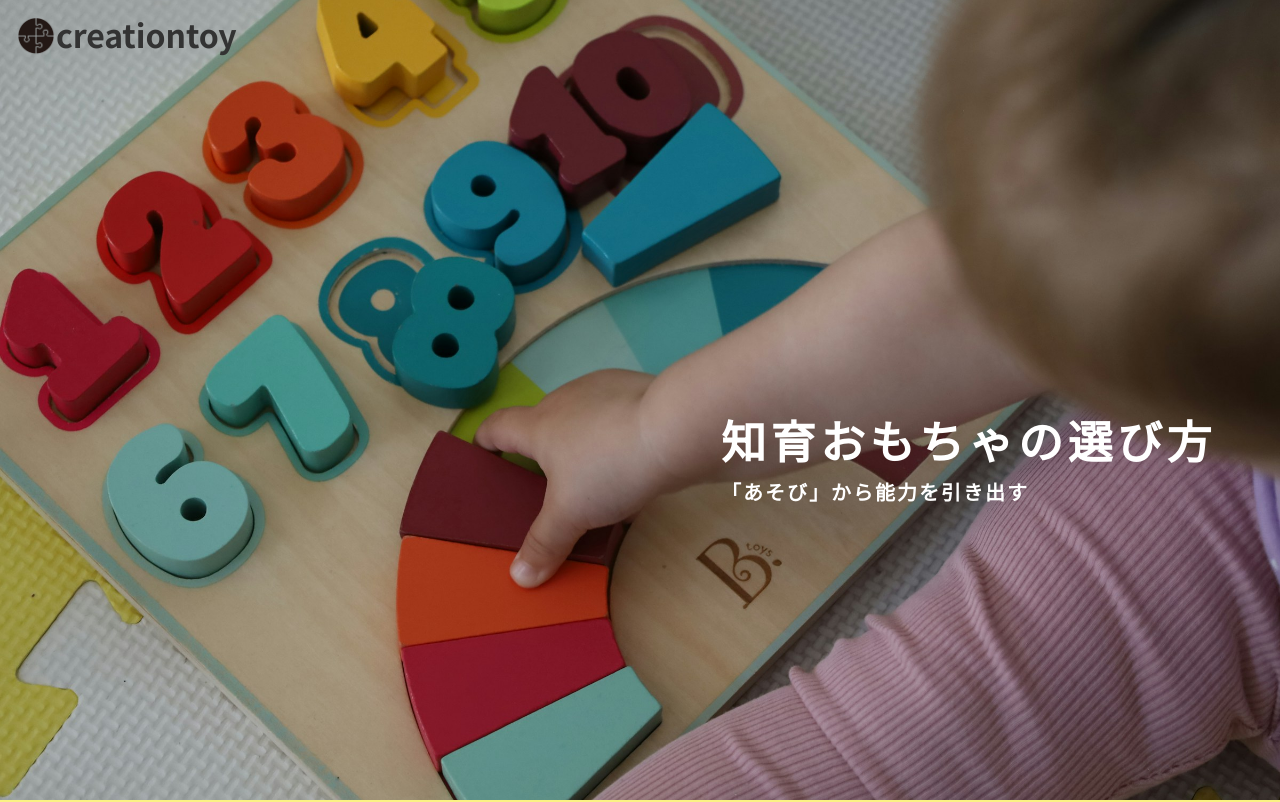
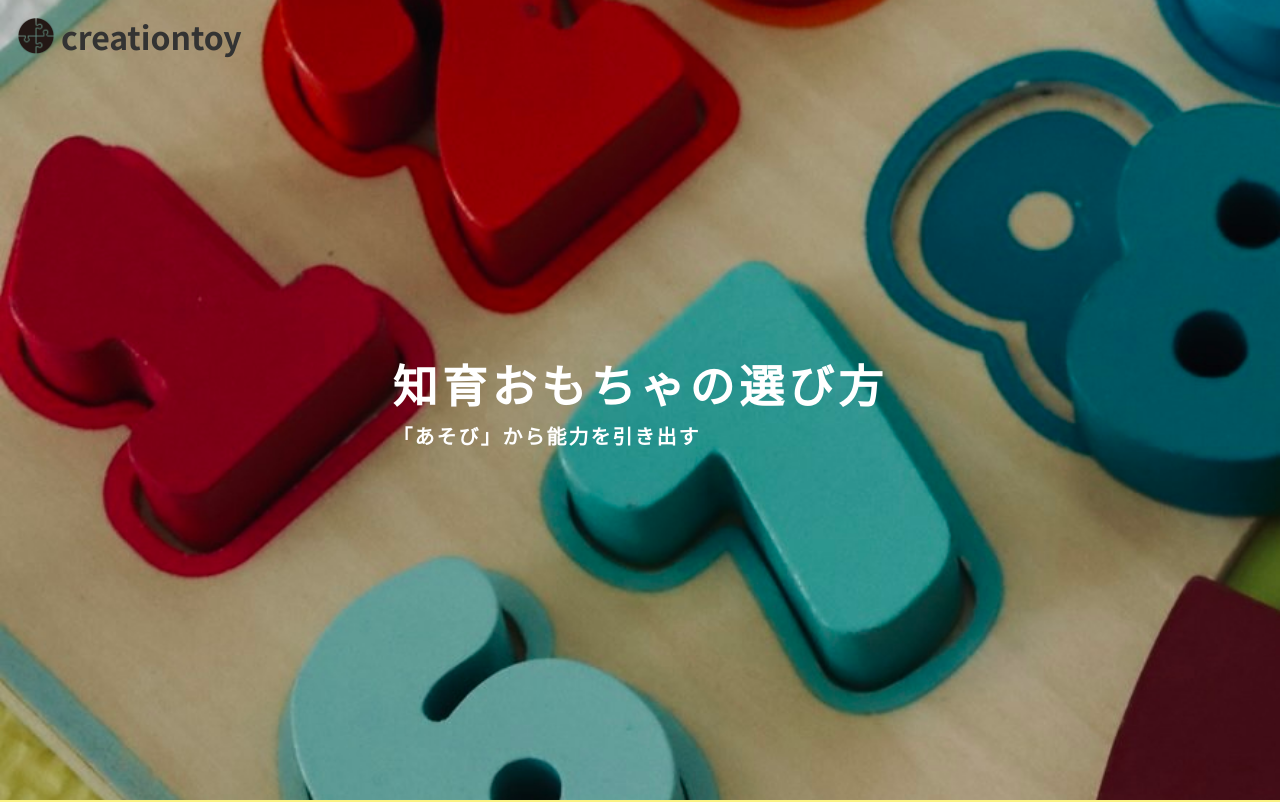
Before and after one commit to okami-821/work_06, a plain HTML site: page index.html in a window 1280 px wide. Shown: the top 802 px of the page. Drawn offline with nearby package versions, Linux system fonts and the light colour scheme.

Commit message:
Update style.css

```diff
--- a/style.css
+++ b/style.css
@@ -58,14 +58,10 @@ a {
   text-decoration: none;
  }
 
-.parallax_content {
-  height: 100vh;
-  background-attachment: fixed;
-  background-position: center;
-  background-size: cover;
-  background-repeat: no-repeat;
-  padding: 1rem;
-}
+
+
+
+
 
 .l-inner-container {
   max-width: 1000px;
@@ -95,8 +91,6 @@ a {
   column-gap: 0.8rem;
 }
 
-
-
 .r-direction {
   flex-direction: row-reverse;
 }
@@ -104,12 +98,44 @@ a {
 
 
 /* mv */
-.img_bg_01 {
-  background-image: url(images/img07_pc.jpg);
+.parallax_content {
+  background-image: url(images/img07_sp.jpg);
+  background-attachment: fixed;
+  background-position: center center;
+  background-size: cover;
+  background-repeat: no-repeat;
+  height: 100vh;
+  padding: 1rem;
+  position: relative;
+}
+
+.parallax_content h1 {
+  display: flex;
+  align-items: center;
+  gap: 5px;
+}
+
+.parallax_content h1 span {
+  font-size: 24px;
 }
 
 .mv__title {
+  width: 100%;
+  height: 100%;
   overflow: auto;
+  position: absolute;
+  top: 0;
+  left: 0;
+}
+
+.mv__title h2 span {
+  font-size: clamp(1.875rem, 1.174rem + 2.62vw, 2.813rem);
+  letter-spacing: .1em;
+}
+
+.mv__title h3 span {
+  font-size: 20px;
+  letter-spacing: .1em;
 }
 
 .block {
@@ -118,11 +144,9 @@ a {
   display: flex;
   flex-direction: column;
   justify-content: center;
-  align-items: flex-end;
+  align-items: center;
   padding: 3rem;
 }
-
-
 
 .text-item {
   width: fit-content;
@@ -166,15 +190,11 @@ a {
   transition: transform cubic-bezier(0.74, 0, 0.24, 0.99) 1.1s;
 }
 
-.mv__title h2 span {
-  font-size: clamp(1.875rem, 1.174rem + 2.62vw, 2.813rem);
-  letter-spacing: .1em;
+
+@media (min-width: 781px)  {
+
 }
 
-.mv__title h3 span {
-  font-size: 20px;
-  letter-spacing: .1em;
-}
 
 
 
@@ -611,9 +631,6 @@ cursor: pointer;
   .block {
     padding: 0;
   }
-  .parallax_content {
-  background-size: contain;
-}
   .img_bg_01 {
     background-image: url(images/img07_sp.jpg);
   }
```
